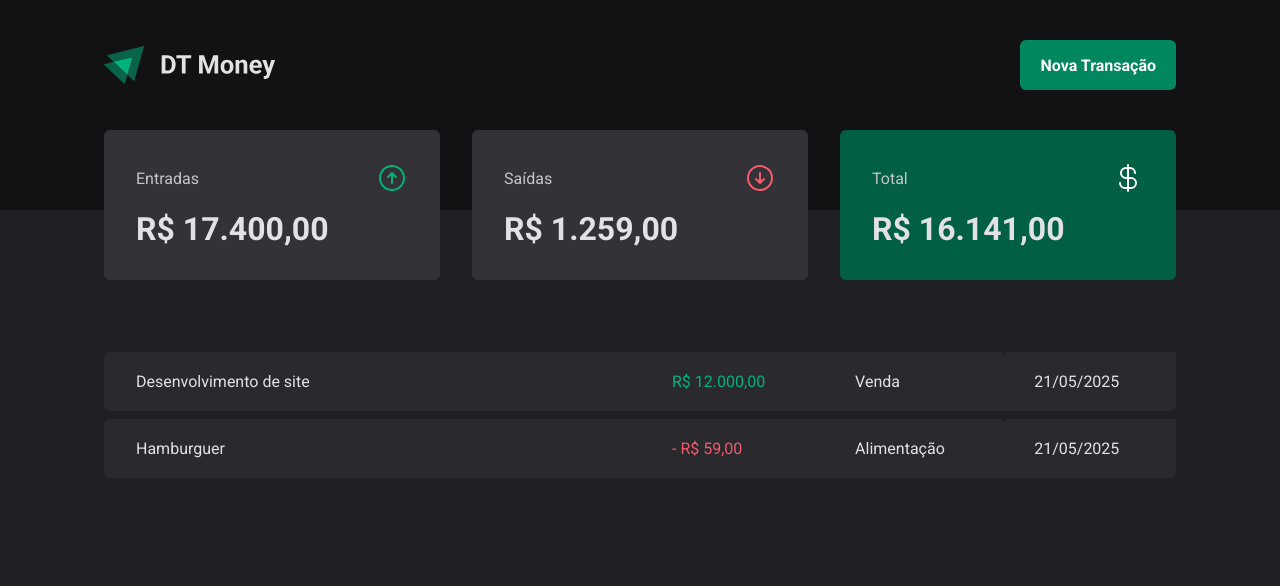
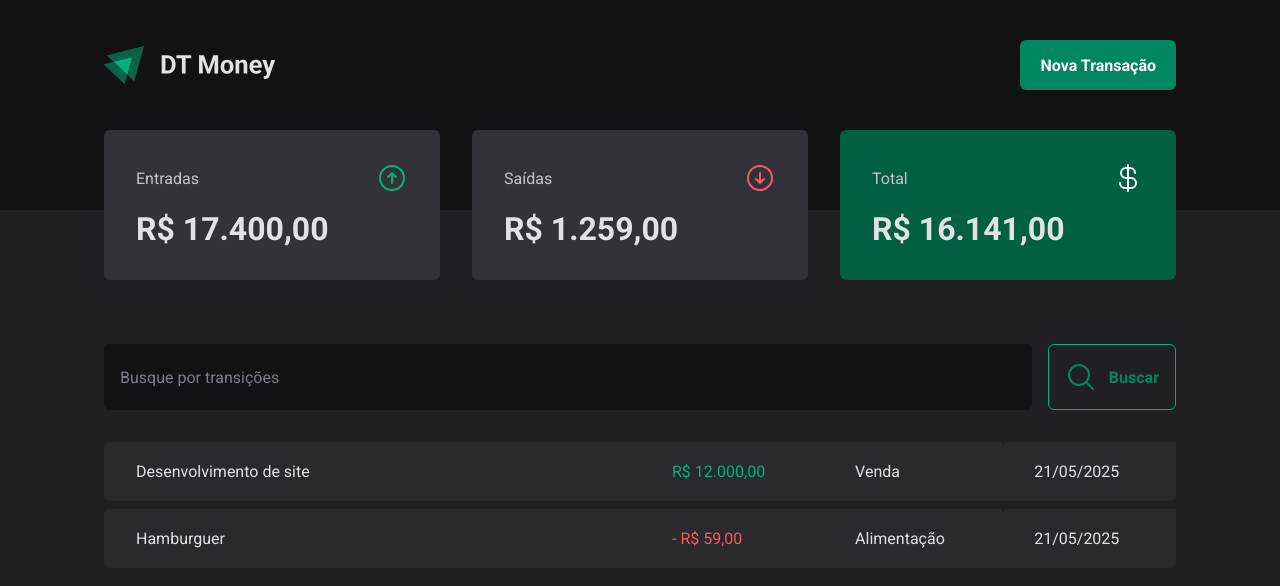
Before and after one commit to corde177/ControloDeReceitas, a React (Vite) app: page / in a window 1280 px wide. Shown: the top 586 px of the page. Built offline with nearby package versions, Linux system fonts and the light colour scheme.

Commit message:
feat: Component SearchForm

```diff
--- a/src/pages/Transaction/Transaction.tsx
+++ b/src/pages/Transaction/Transaction.tsx
@@ -1,5 +1,6 @@
 import { Header } from "../../components/Header/Header";
 import { Summary } from "../../components/Summary/Summary";
+import { SerarchForm } from "../components/SearchForm";
 import { PriceHightLight, TransactionsContainer, TransactionsTable } from "./style";
 
 export function Transaction() {
@@ -9,6 +10,7 @@ export function Transaction() {
       <Summary />
 
       <TransactionsContainer>
+        <SerarchForm />
         <TransactionsTable>
           <tbody>
             <tr>
--- a/src/pages/Transaction/style.ts
+++ b/src/pages/Transaction/style.ts
@@ -11,7 +11,8 @@ export const TransactionsTable = styled.table`
   width: 100%;
   border-collapse: separate;
   border-spacing: 0 0.5rem;
-  /* margin-top: 1.5rem; */
+  margin-top: 1.5rem;
+
   td {
     padding: 1.25rem 2rem;
     background: ${props => props.theme['gray-700']};
--- /dev/null
+++ b/src/pages/components/SearchForm/index.tsx
@@ -0,0 +1,14 @@
+import { MagnifyingGlassIcon } from "@phosphor-icons/react";
+import { SearchFormContainer } from "./style";
+
+export function SerarchForm() {
+  return (
+    <SearchFormContainer>
+      <input type="text" placeholder="Busque por transições" />
+      <button type="submit">
+        <MagnifyingGlassIcon size={32} />
+        Buscar
+      </button>
+    </SearchFormContainer>
+  );
+}
--- /dev/null
+++ b/src/pages/components/SearchForm/style.ts
@@ -0,0 +1,39 @@
+import styled from "styled-components";
+
+export const SearchFormContainer = styled.form`
+  display: flex;
+  gap: 1rem;
+
+  input {
+    flex: 1;
+    border-radius: 6px;
+    border: 0;
+    background-color: ${(props) => props.theme["gray-900"]};
+    color: ${(props) => props.theme["gray-300"]};
+    padding: 1rem;
+
+    &::placeholder {
+      color: ${(props) => props.theme["gray-500"]};
+    }
+  }
+
+  button {
+    display: flex;
+    align-items: center;
+    gap: 0.75rem;
+    border: 0;
+    padding: 1rem;
+    background: transparent;
+    border: 1px solid ${(props) => props.theme["green-300"]};
+    color: ${(props) => props.theme["green-500"]};
+    font-weight: bold;
+    border-radius: 6px;
+
+    &:hover {
+      background: ${(props) => props.theme["green-500"]};;
+      border-color: 1px solid ${(props) => props.theme["green-500"]};
+      color: ${(props) => props.theme.white};
+      transition: background-color 0.2s color 0.2s, border-color 0.2s;
+    }
+  }
+`;
```
